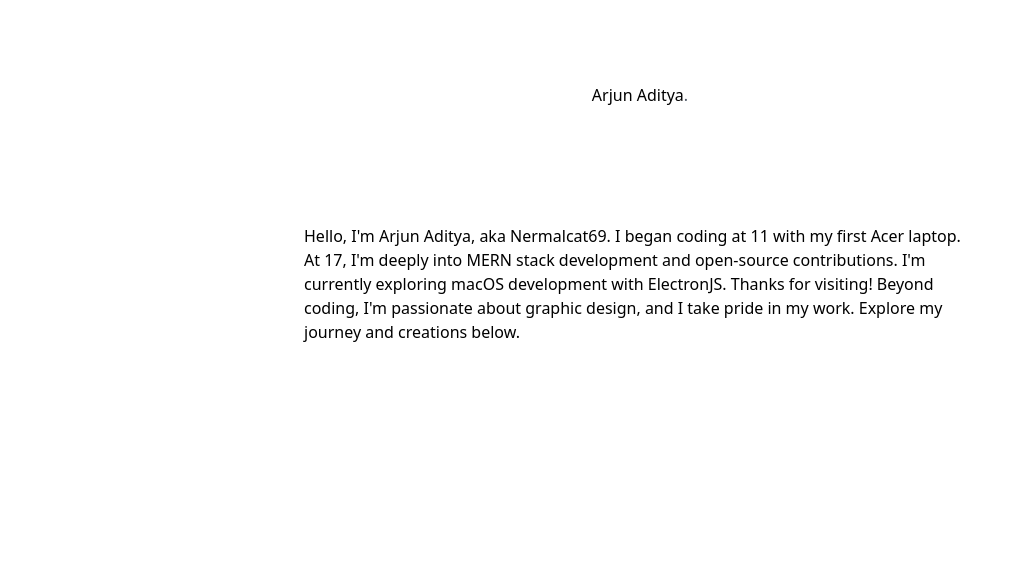
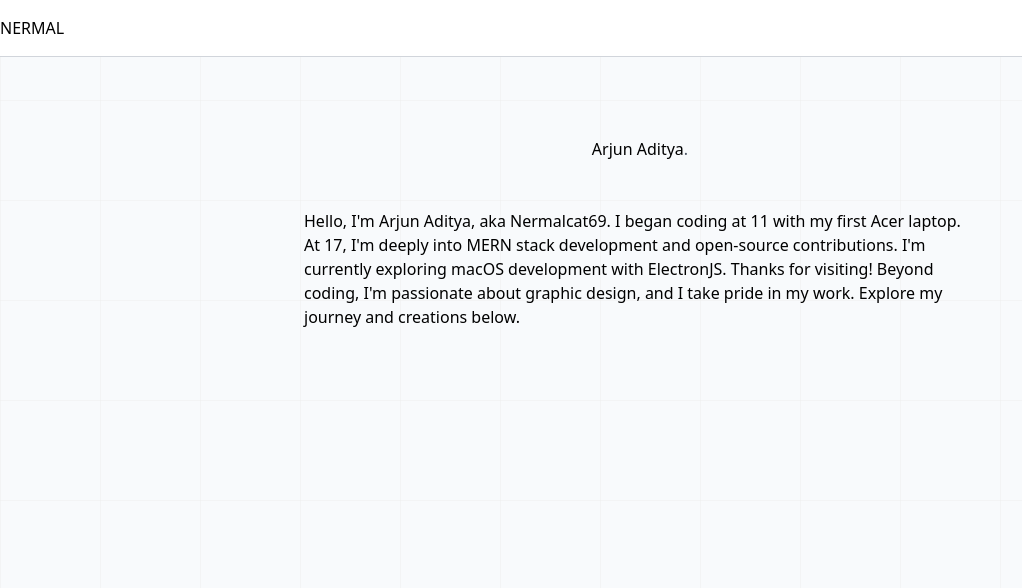
Before and after one commit to nermalcat69/Site, an Astro site: page / in a window 1280 px wide. Shown: the whole page, without its empty margins (0-1022 px from the left). Built offline with nearby package versions, Linux system fonts and the light colour scheme; Astro itself is replaced by a stand-in of ours; what tailwindcss-fluid-type would draw is missing.

Commit message:
new updates

```diff
--- a/src/components/header.astro
+++ b/src/components/header.astro
@@ -10,7 +10,7 @@
 ---
 
 <header id="page-header" class="">
-  <h1 class="text-black text-3xl font-medium">Arjun Aditya<span class="text-gray-600">.</span></h1>
+  <h1 class="text-black text-3xl font-medium pt-20">Arjun Aditya<span class="text-gray-600">.</span></h1>
 </header>
 
 <noscript>
@@ -20,13 +20,3 @@
     }
   </style>
 </noscript>
-
-<style>
-  .fixed-header {
-    @apply fixed bottom-auto top-0;
-    @apply border-default bg-default text-default;
-  }
-  .modal.is-open {
-    @apply block;
-  }
-</style>
--- a/src/components/intro.astro
+++ b/src/components/intro.astro
@@ -1,3 +1,3 @@
-<section class="font-medium max-w-2xl">
-    <p>Hello, I'm Arjun Aditya, aka Nermalcat69. I began coding at 11 with my first Acer laptop. At 17, I'm deeply into MERN stack development and open-source contributions. I'm currently exploring macOS development with ElectronJS. Thanks for visiting! Beyond coding, I'm passionate about graphic design, and I take pride in my work. Explore my journey and creations below.</p>
+<section class="max-w-2xl pt-12">
+    <p class="font-medium">Hello, I'm Arjun Aditya, aka Nermalcat69. I began coding at 11 with my first Acer laptop. At 17, I'm deeply into MERN stack development and open-source contributions. I'm currently exploring macOS development with ElectronJS. Thanks for visiting! Beyond coding, I'm passionate about graphic design, and I take pride in my work. Explore my journey and creations below.</p>
 </section>
--- /dev/null
+++ b/src/components/top.astro
@@ -0,0 +1,3 @@
+<top class=" bg-white py-4 top-0 h-full w-full border-b border-gray-300 ">
+<text>NERMAL</text>
+</top>
--- a/src/pages/index.astro
+++ b/src/pages/index.astro
@@ -3,6 +3,8 @@
 import Footer from "~/components/footer.astro";
 import Header from "~/components/header.astro";
 import Intro from "~/components/intro.astro";
+import Top from "~/components/top.astro";
+
 import "~/styles/index.css";
 
 const { generator, site } = Astro;
@@ -13,16 +15,14 @@
 
 <!doctype html>
 <html lang="en" class="h-full motion-safe:scroll-smooth" data-theme="dark">
+  <!-- (っ◔◡◔)っ nermalcat69 ( ͡° ͜ʖ ͡°) -->
   <head>
     <meta charset="utf-8" />
     <meta name="viewport" content="width=device-width" />
     <link rel="icon" href="/favicon.svg" type="image/svg+xml" />
     <meta name="generator" content={generator} />
-
     <title>Astro Landing Page</title>
     <meta name="description" content={description} />
-
-    <!-- social media -->
     <meta property="og:title" content="Astro" />
     <meta property="og:type" content="website" />
     <meta property="og:description" content={description} />
@@ -30,36 +30,12 @@
     <meta property="og:url" content={site} />
     <meta name="twitter:card" content="summary_large_image" />
 
-    <!-- dark and white theme
-    <script is:inline>
-      const themeSaved = localStorage.getItem("theme");
-
-      if (themeSaved) {
-        document.documentElement.dataset.theme = themeSaved;
-      } else {
-        const prefersDark = window.matchMedia(
-          "(prefers-color-scheme: dark)",
-        ).matches;
-        document.documentElement.dataset.theme = prefersDark ? "dark" : "light";
-      }
-
-      window
-        .matchMedia("(prefers-color-scheme: dark)")
-        .addEventListener("change", (event) => {
-          if (!localStorage.getItem("theme")) {
-            document.documentElement.dataset.theme = event.matches
-              ? "dark"
-              : "light";
-          }
-        });
-    </script>
-    -->
-
   </head>
-  <body class="h-full overflow-x-hidden grid justify-center place-items-center text-default text-base bg-white p-6">
-    <Header />
+  <body class="grid place-items-center text-default text-base bg-slate-50">
+    <Top class="bg-white" />
+    <Header class="justify-center" />
     <div class="space-y-12 py-26">
-      <Intro />
+      <Intro class="justify-center" />
     </div>
     <Footer />
   </body>
--- a/src/styles/global.css
+++ b/src/styles/global.css
@@ -1,5 +1,4 @@
-/* TODO: consider creating <Button> and <GradientText> components */
-a,
+/* a,
 .btn {
   @apply transition-colors duration-200;
   @apply hover:text-secondary;
@@ -10,3 +9,4 @@
   @apply bg-clip-text text-transparent;
   @apply bg-gradient-to-br from-indigo-500 via-fuchsia-500 to-pink-500;
 }
+ */
--- a/src/styles/index.css
+++ b/src/styles/index.css
@@ -1,2 +1,6 @@
 @import "global.css";
 @import "theme.css";
+
+body {
+    background-image: url(bg.svg);
+}
--- a/tailwind.config.cjs
+++ b/tailwind.config.cjs
@@ -4,24 +4,6 @@
   content: ["./src/**/*.{astro,html,js,jsx,svelte,ts,tsx,vue}"],
   theme: {
     extend: {
-      fontFamily: {
-        sans: ["Inter Variable", ...defaultTheme.fontFamily.sans],
-      },
-      colors: {
-        primary: "var(--color-primary)",
-        secondary: "var(--color-secondary)",
-      },
-      textColor: {
-        default: "var(--color-text)",
-        offset: "var(--color-text-offset)",
-      },
-      backgroundColor: {
-        default: "var(--color-background)",
-        offset: "var(--color-background-offset)",
-      },
-      borderColor: {
-        default: "var(--color-border)",
-      },
     },
   },
   corePlugins: {
```
Also changed, not shown: src/styles/bg.svg (added), svgs/background/bg.svg (added).
